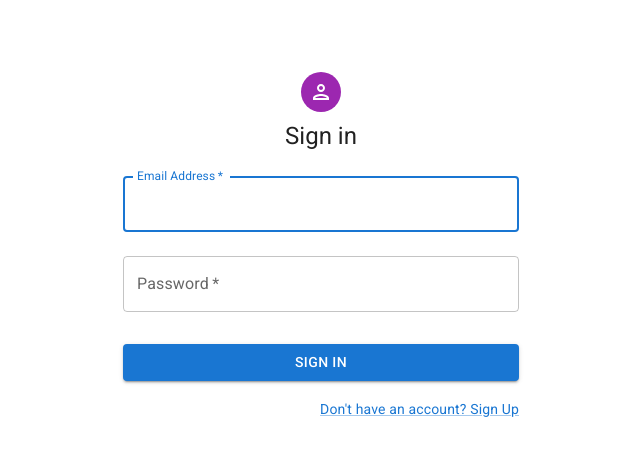
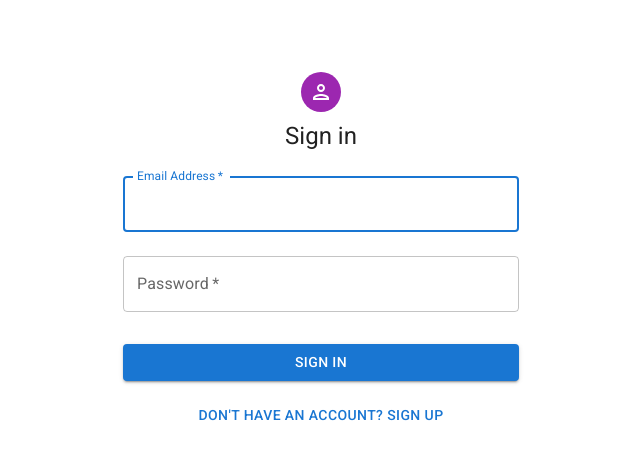
Before and after one commit to hg-torres/news-finder, a React (Create React App) app in the folder news-finder/client/: page /login in a window 1280 px wide. Shown: the top 460 px of the page, without its empty margins (319-959 px from the left). Built offline with nearby package versions, Linux system fonts and the light colour scheme.

Commit message:
created login that only renders login-signup comp

```diff
--- a/news-finder/client/src/App.js
+++ b/news-finder/client/src/App.js
@@ -3,15 +3,13 @@ import {
   Routes,
   Route
 } from 'react-router-dom'
-import Login from './pages/Auth/Login'
-import SignUp from './pages/Auth/SingUp'
+import Auth from './pages/Auth/Login'
 
 const App = () => {
   return (
     <Router>
       <Routes>
-        <Route path='/login' element={<Login />} />
-        <Route path='/sign-up' element={<SignUp />} />
+        <Route path='/login' element={<Auth />} />
       </Routes>
     </Router>
   )
--- a/news-finder/client/src/components/LoginForm/LoginForm.js
+++ b/news-finder/client/src/components/LoginForm/LoginForm.js
@@ -71,13 +71,13 @@ const LoginForm = () => {
             >
               Sign In
             </Button>
-            <Grid container justifyContent="flex-end">
+            {/* <Grid container justifyContent="flex-end">
               <Grid item>
                 <Link href="/sign-up" variant="body2">
                   {"Don't have an account? Sign Up"}
                 </Link>
               </Grid>
-            </Grid>
+            </Grid> */}
           </Box>
         </Box>
       </Container>
--- a/news-finder/client/src/components/RegisterForm/RegisterForm.js
+++ b/news-finder/client/src/components/RegisterForm/RegisterForm.js
@@ -98,13 +98,13 @@ const RegisterForm = () => {
             >
               Sign Up
             </Button>
-            <Grid container justifyContent="flex-end">
+            {/* <Grid container justifyContent="flex-end">
               <Grid item>
                 <Link href="/login" variant="body2">
                   Already have an account? Sign in
                 </Link>
               </Grid>
-            </Grid>
+            </Grid> */}
           </Box>
         </Box>
       </Container>
--- /dev/null
+++ b/news-finder/client/src/pages/Auth/Login/Auth.js
@@ -0,0 +1,29 @@
+import LoginForm from "../../../components/LoginForm"
+import RegisterForm from "../../../components/RegisterForm"
+import Grid from '@mui/material/Grid'
+import Button from '@mui/material/Button'
+import { useState, useEffect } from 'react'
+
+const Auth = () => {
+  const [hasAccount, setStatus ] = useState(false)
+  const buttonHandler = () => {
+    setStatus(current => !current)
+  }
+
+  useEffect(()=>{
+    console.log(hasAccount)
+  },[hasAccount])
+
+  return (
+    <>
+      {!hasAccount ? <LoginForm /> : <RegisterForm />}
+      <Grid container justifyContent="center">
+        <Grid item>
+          <Button onClick={buttonHandler} disableRipple = 'true' >{!hasAccount ? "Don't have an account? Sign Up" : "Already have an account? Sign in"}</Button>
+        </Grid>
+      </Grid>
+    </>
+  )
+}
+
+export default Auth
--- a/news-finder/client/src/pages/Auth/Login/Login.js
+++ /dev/null
@@ -1,12 +0,0 @@
-import LoginForm from "../../../components/LoginForm"
-
-const Auth = () => {
-  return (
-    <>
-      {/* {this.state.hasAccount ? <LoginForm /> : <RegisterForm />} */}
-      <LoginForm />
-    </>
-  )
-}
-
-export default Auth
--- a/news-finder/client/src/pages/Auth/Login/index.js
+++ b/news-finder/client/src/pages/Auth/Login/index.js
@@ -1 +1 @@
-export { default } from './Login.js'
+export { default } from './Auth.js'
--- a/news-finder/client/src/pages/Auth/SingUp/SignUp.js
+++ /dev/null
@@ -1,11 +0,0 @@
-import RegisterForm from "../../../components/RegisterForm"
-
-const Auth = () => {
-  return (
-    <>
-      <RegisterForm />
-    </>
-  )
-}
-
-export default Auth
--- a/news-finder/client/src/pages/Auth/SingUp/index.js
+++ /dev/null
@@ -1 +0,0 @@
-export { default } from './SignUp.js'
```
